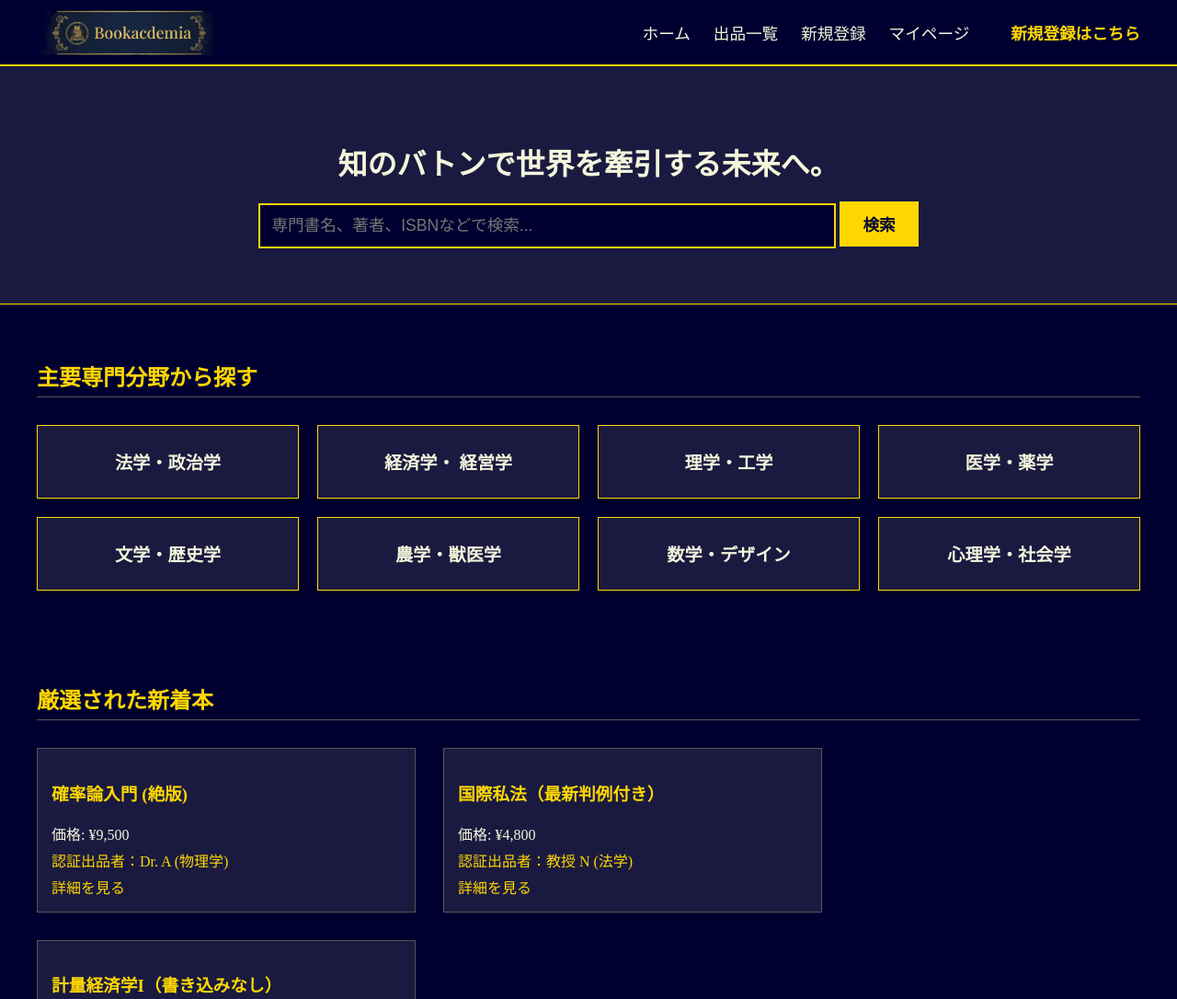
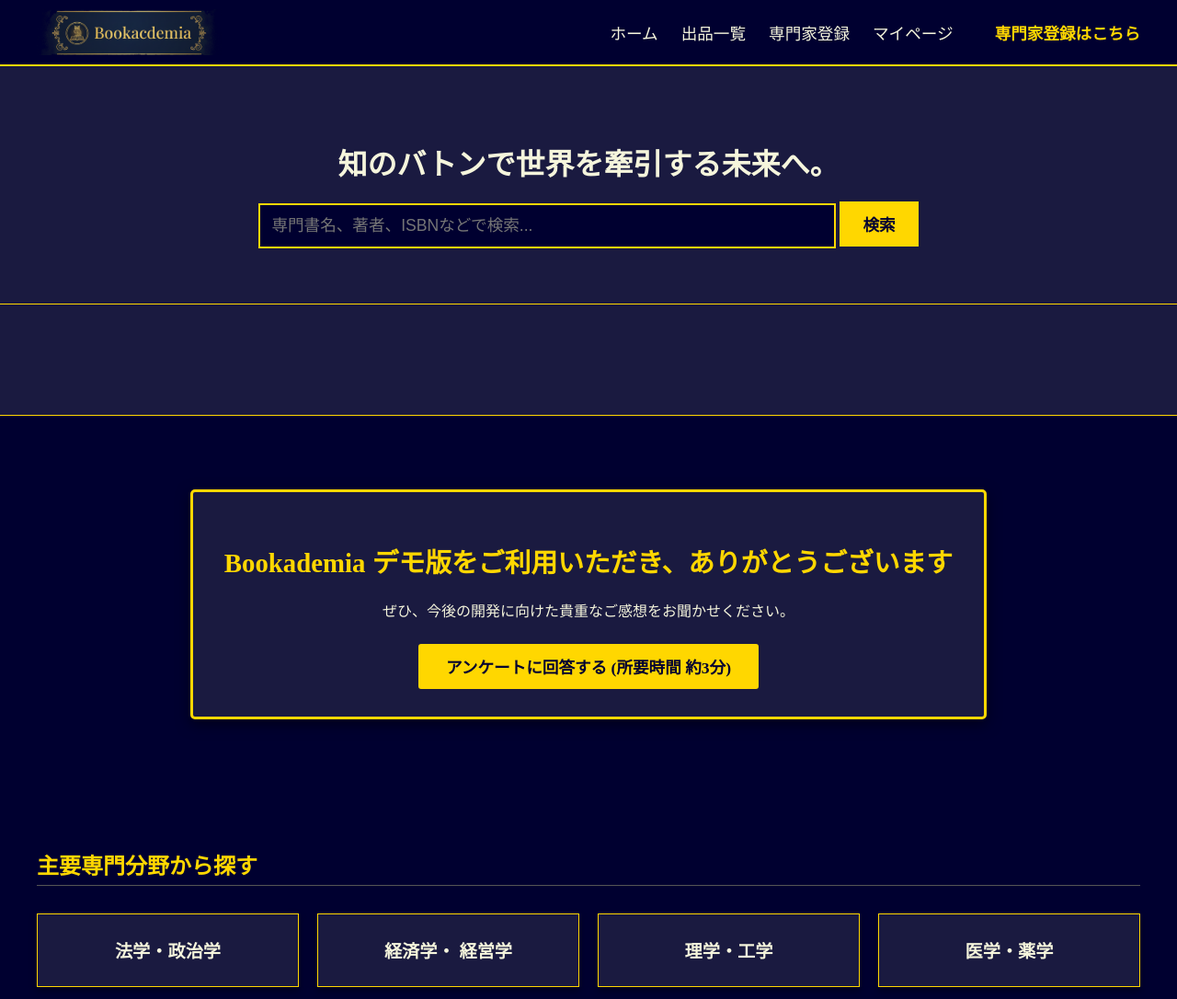
Before and after one commit to Itsuki-17/bookademia-demo, a plain HTML site: page index.html in a window 1280 px wide. Shown: the top 1086 px of the page at 92% size. Drawn offline with Linux system fonts and the light colour scheme.

Commit message:
Enhance feedback box styling and update links
Added styles for feedback box and updated registration link text.

```diff
--- a/index.html
+++ b/index.html
@@ -79,6 +79,42 @@
             font-size: 1.1em;
             font-weight: bold;
         }
+/* index.html の <style> タグ内に追加 */
+
+/* アンケートボックスのスタイル */
+.feedback-box {
+    text-align: center;
+    padding: 30px;
+    margin: 40px auto;
+    max-width: 800px;
+    background-color: #1a1a40; /* 背景より少し明るい濃紺 */
+    border: 3px solid #FFD700; /* ゴールドの枠線 */
+    border-radius: 5px;
+    box-shadow: 0 5px 15px rgba(0, 0, 0, 0.5);
+}
+
+.feedback-box h2 {
+    color: #FFD700; /* ゴールド */
+    font-size: 1.8em;
+    margin-bottom: 15px;
+    border-bottom: none; /* メインセクションのh2と区別するため */
+}
+
+.feedback-button {
+    display: inline-block;
+    padding: 12px 30px;
+    background-color: #FFD700; /* ゴールドの背景 */
+    color: #000030; /* 濃紺の文字 */
+    text-decoration: none;
+    font-size: 1.1em;
+    font-weight: bold;
+    border-radius: 3px;
+    transition: opacity 0.3s;
+}
+
+.feedback-button:hover {
+    opacity: 0.9;
+}
 
         /* コンテンツセクション */
         .content-section {
@@ -164,7 +200,7 @@
 
             } else {
                 // 未認証の場合は登録へ誘導
-                userStatus.innerHTML = '<a href="register.html" style="color: #FFD700; text-decoration: none;">新規登録はこちら</a>';
+                userStatus.innerHTML = '<a href="register.html" style="color: #FFD700; text-decoration: none;">専門家登録はこちら</a>';
                  // 「出品する」を非表示
                  nav.querySelector('#submit-link').style.display = 'none';
             }
@@ -180,7 +216,7 @@
         <nav id="main-nav">
             <a href="index.html">ホーム</a>
             <a href="list.html">出品一覧</a>
-            <a href="submit.html" id="submit-link" style="display:none;">出品する</a> <a href="register.html" id="register-link">新規登録</a> <a href="#">マイページ</a>
+            <a href="submit.html" id="submit-link" style="display:none;">出品する</a> <a href="register.html" id="register-link">専門家登録</a> <a href="#">マイページ</a>
             <span id="user-status"></span> </nav>
     </header>
 
@@ -191,6 +227,19 @@
             <button type="submit">検索</button>
         </form>
     </div>
+    <div class="search-container">
+        </div>
+
+    <section class="content-section">
+        <div class="feedback-box">
+            <h2>Bookademia デモ版をご利用いただき、ありがとうございます</h2>
+            <p style="margin-bottom: 25px;">ぜひ、今後の開発に向けた貴重なご感想をお聞かせください。</p>
+
+            <a href="https://forms.gle/FP6keLVZMQWjDv388" target="_blank" class="feedback-button">
+                アンケートに回答する (所要時間 約3分)
+            </a>
+        </div>
+    </section>
 
     <section class="content-section">
         <h2>主要専門分野から探す</h2>
```
